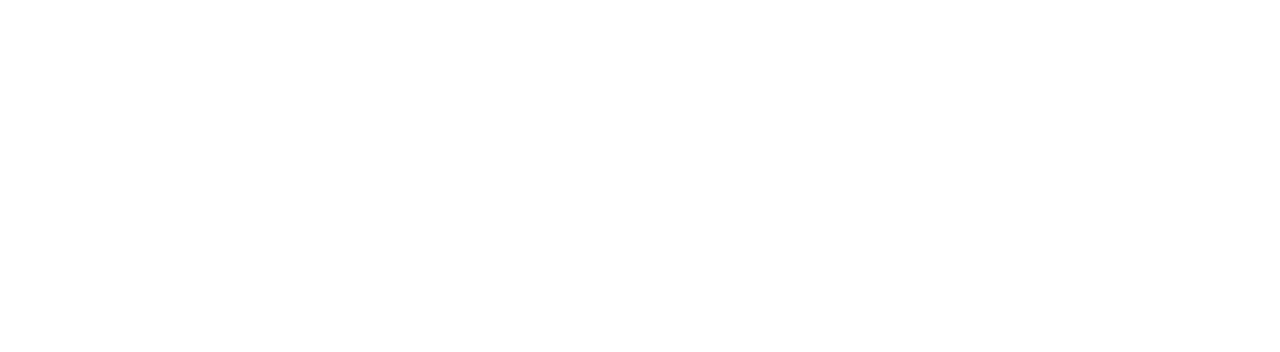
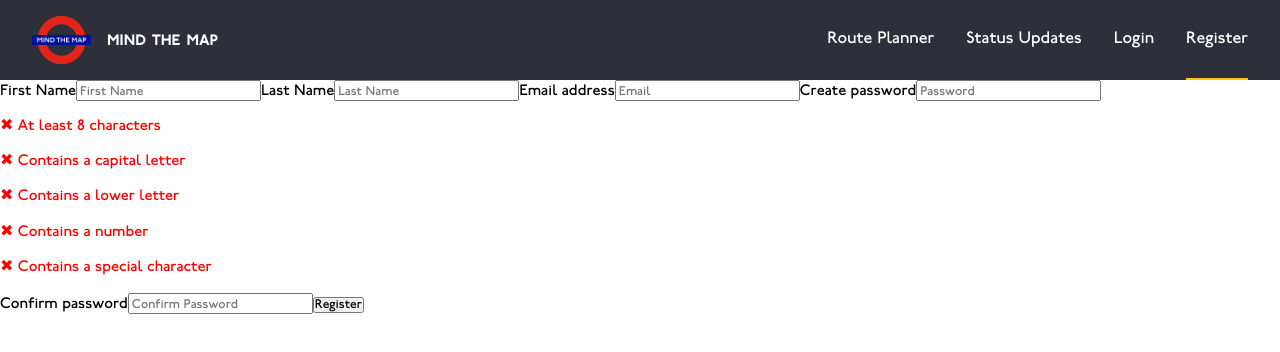
Before and after one commit to tnp167/mind-the-map, a React (Create React App) app: page /register in a window 1280 px wide. Before the commit this address had no page. Shown: the top 352 px of the page. Built offline with nearby package versions, Linux system fonts and the light colour scheme.

Commit message:
Create form and its functionality

```diff
--- a/src/App.jsx
+++ b/src/App.jsx
@@ -3,6 +3,8 @@
 import RoutePlanner from "./pages/RoutePlanner/RoutePlanner";
 import Home from "./pages/Home/Home";
 import Status from "./pages/Status/Status";
+import Login from "./pages/Login/Login";
+import Register from "./pages/Register/Register";
 
 function App() {
   return (
@@ -11,6 +13,8 @@
         <Route path="/" element={<Home />} />
         <Route path="/route" element={<RoutePlanner />} />
         <Route path="/status" element={<Status />} />
+        <Route path="/login" element={<Login />} />
+        <Route path="/register" element={<Register />} />
       </Routes>
     </BrowserRouter>
   );
--- a/src/components/Header/Header.jsx
+++ b/src/components/Header/Header.jsx
@@ -9,6 +9,8 @@
     const routes = [
       { path: "/route", index: 0, select: "--selected" },
       { path: "/status", index: 1, select: "--selected" },
+      { path: "/login", index: 2, select: "--selected" },
+      { path: "/register", index: 3, select: "--selected" },
     ];
 
     const matchedRoute = routes.find((route) => {
@@ -48,6 +50,24 @@
           >
             <li>Status Updates</li>
           </Link>
+          <Link
+            to="/login"
+            className={`header__items header__items--${headerColor} header__items${getNavbarColor(
+              currentRoute,
+              2
+            )}`}
+          >
+            <li>Login</li>
+          </Link>
+          <Link
+            to="/register"
+            className={`header__items header__items--${headerColor} header__items${getNavbarColor(
+              currentRoute,
+              3
+            )}`}
+          >
+            <li>Register</li>
+          </Link>
         </ul>
       </div>
     </nav>
--- a/src/components/Header/Header.scss
+++ b/src/components/Header/Header.scss
@@ -8,7 +8,7 @@
     height: 4rem;
 
     @include desktop {
-      height: 5.5rem;
+      height: 5rem;
     }
   }
 
@@ -76,7 +76,7 @@
   &__items {
     color: $primary-text-color;
     text-decoration: none;
-    padding: 2.1rem 0;
+    padding: 1.9rem 0;
     &--circle {
       color: $secondary-text-color;
     }
--- /dev/null
+++ b/src/components/LoginForm/LoginForm.jsx
@@ -0,0 +1,7 @@
+import React from "react";
+
+function LoginForm() {
+  return <></>;
+}
+
+export default LoginForm;
--- /dev/null
+++ b/src/components/LoginForm/LoginForm.scss
@@ -0,0 +1,2 @@
+@use "../../styles/partials/variables" as *;
+@use "../../styles/partials/mixins" as *;
--- /dev/null
+++ b/src/components/RegisterForm/RegisterForm.jsx
@@ -0,0 +1,224 @@
+import { useEffect, useState } from "react";
+import "./RegisterForm.scss";
+import axios from "axios";
+import { useNavigate } from "react-router-dom";
+
+function RegisterForm() {
+  const navigate = useNavigate();
+  const [successMessage, setSuccessMessage] = useState(false);
+  const [data, setData] = useState({
+    firstname: "",
+    lastname: "",
+    email: "",
+    password: "",
+    confirmPassword: "",
+  });
+  const [errors, setErrors] = useState({});
+  const [passwordValidation, setPasswordValidation] = useState({
+    length: false,
+    uppercase: false,
+    lowercase: false,
+    number: false,
+    special: false,
+  });
+
+  const handleChange = (e) => {
+    setData({ ...data, [e.target.name]: e.target.value });
+  };
+
+  const handleSubmit = async (e) => {
+    e.preventDefault();
+    const formErrors = validateForm();
+    if (Object.keys(formErrors).length > 0) {
+      setErrors(formErrors);
+    } else {
+      setErrors({});
+      setSuccessMessage(true);
+      setTimeout(() => {
+        navigate("/login");
+      }, 2000);
+    }
+
+    // try {
+    //   await axios.post(`${process.env.REACT_APP_BASE_URL}/register`, data);
+    //   setData({
+    //     firstname: "",
+    //     lastname: "",
+    //     email: "",
+    //     password: "",
+    //     confirmPassword: "",
+    //   });
+    //   navigate("/login");
+    // } catch (error) {
+    //   console.log(error);
+    // }
+  };
+
+  const validateForm = () => {
+    const errors = {};
+
+    if (!data.firstname) {
+      errors.firstname = "First name is required";
+    }
+
+    if (!data.lastname) {
+      errors.lastname = "Last name is required";
+    }
+
+    if (!data.email) {
+      errors.email = "Email address is required";
+    }
+
+    if (!data.password) {
+      errors.password = "Password is required";
+    }
+
+    if (!data.confirmPassword) {
+      errors.confirmPassword = "Confirm Password is required";
+    } else if (data.password !== data.confirmPassword) {
+      errors.confirmPassword = "Passwords do not match";
+    }
+
+    return errors;
+  };
+
+  const validatePassword = (password) => {
+    const validation = {
+      length: password.length >= 8,
+      uppercase: /[A-Z]/.test(password),
+      lowercase: /[a-z]/.test(password),
+      number: /[0-9]/.test(password),
+      special: /[!@#$%^&*(),.?":{}|<>]/.test(password),
+    };
+
+    setPasswordValidation(validation);
+    setErrors({ ...errors, password: validation });
+  };
+
+  useEffect(() => {
+    validatePassword(data.password);
+  }, [data.password]);
+
+  return (
+    <form className="signup-form" onSubmit={handleSubmit}>
+      <label className="signup-form__label" htmlFor="firstname">
+        First Name
+      </label>
+      <input
+        className={`signup-form__input signu`}
+        type="text"
+        name="firstname"
+        id="firstname"
+        placeholder="First Name"
+        onChange={handleChange}
+        value={data.firstname}
+      ></input>
+      {errors.firstname && <p>{errors.firstname}</p>}
+      <label className="signup-form__label" htmlFor="lastname">
+        Last Name
+      </label>
+      <input
+        className="signup-form__input"
+        type="text"
+        name="lastname"
+        id="lastname"
+        placeholder="Last Name"
+        onChange={handleChange}
+        value={data.lastname}
+      ></input>
+      {errors.lastname && <p>{errors.lastname}</p>}
+      <label className="signup-form__label" htmlFor="email">
+        Email address
+      </label>
+      {errors.email && <p>{errors.email}</p>}
+      <input
+        className="signup-form__input"
+        type="email"
+        name="email"
+        id="email"
+        placeholder="Email"
+        onChange={handleChange}
+        value={data.email}
+      ></input>
+      <label className="signup-form__label" htmlFor="password">
+        Create password
+      </label>
+      <input
+        className="signup-form__input"
+        type="password"
+        name="password"
+        id="password"
+        placeholder="Password"
+        onChange={handleChange}
+        value={data.password}
+      ></input>
+      <p
+        className={`${
+          passwordValidation.length
+            ? "signup-form__valid"
+            : "signup-form__invalid"
+        }`}
+      >
+        {" "}
+        At least 8 characters
+      </p>
+      <p
+        className={`${
+          passwordValidation.uppercase
+            ? "signup-form__valid"
+            : "signup-form__invalid"
+        }`}
+      >
+        {" "}
+        Contains a capital letter
+      </p>
+      <p
+        className={`${
+          passwordValidation.lowercase
+            ? "signup-form__valid"
+            : "signup-form__invalid"
+        }`}
+      >
+        {" "}
+        Contains a lower letter
+      </p>
+      <p
+        className={`${
+          passwordValidation.number
+            ? "signup-form__valid"
+            : "signup-form__invalid"
+        }`}
+      >
+        {" "}
+        Contains a number
+      </p>
+      <p
+        className={`${
+          passwordValidation.special
+            ? "signup-form__valid"
+            : "signup-form__invalid"
+        }`}
+      >
+        {" "}
+        Contains a special character
+      </p>
+      <label className="signup-form__label" htmlFor="conPassword">
+        Confirm password
+      </label>
+      <input
+        className="signup-form__input"
+        type="password"
+        name="confirmPassword"
+        id="confirmPassword"
+        placeholder="Confirm Password"
+        onChange={handleChange}
+        value={data.confirmPassword}
+      ></input>
+      {errors.confirmPassword && <p>{errors.confirmPassword}</p>}
+      <button type="submit">Register</button>
+      {successMessage && <p>Successfully registered!</p>}
+    </form>
+  );
+}
+
+export default RegisterForm;
--- /dev/null
+++ b/src/components/RegisterForm/RegisterForm.scss
@@ -0,0 +1,18 @@
+@use "../../styles/partials/variables" as *;
+@use "../../styles/partials/mixins" as *;
+
+.signup-form {
+  &__valid {
+    color: green;
+    &:before {
+      content: "✔";
+    }
+  }
+  &__invalid {
+    color: red;
+    &:before {
+      position: relative;
+      content: "✖";
+    }
+  }
+}
--- /dev/null
+++ b/src/pages/Login/Login.jsx
@@ -0,0 +1,14 @@
+import React from "react";
+import Header from "../../components/Header/Header";
+import LoginForm from "../../components/LoginForm/LoginForm";
+
+function Login() {
+  return (
+    <>
+      <Header headerColor={"base"} station={"Mind the Map"} />
+      <LoginForm></LoginForm>
+    </>
+  );
+}
+
+export default Login;
--- /dev/null
+++ b/src/pages/Login/Login.scss
@@ -0,0 +1,2 @@
+@use "../../styles/partials/variables" as *;
+@use "../../styles/partials/mixins" as *;
--- /dev/null
+++ b/src/pages/Register/Register.jsx
@@ -0,0 +1,15 @@
+import React from "react";
+import "./Register.scss";
+import Header from "../../components/Header/Header";
+import RegisterForm from "../../components/RegisterForm/RegisterForm";
+
+function Register() {
+  return (
+    <>
+      <Header headerColor={"base"} station={"Mind the Map"} />
+      <RegisterForm></RegisterForm>
+    </>
+  );
+}
+
+export default Register;
--- /dev/null
+++ b/src/pages/Register/Register.scss
@@ -0,0 +1,2 @@
+@use "../../styles/partials/variables" as *;
+@use "../../styles/partials/mixins" as *;
```
Also changed, not shown: 1 other file (tests, documents, lock files or other folders).
